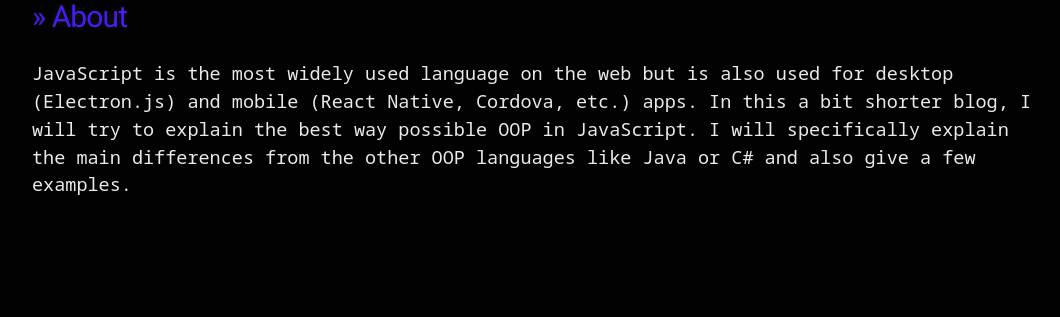
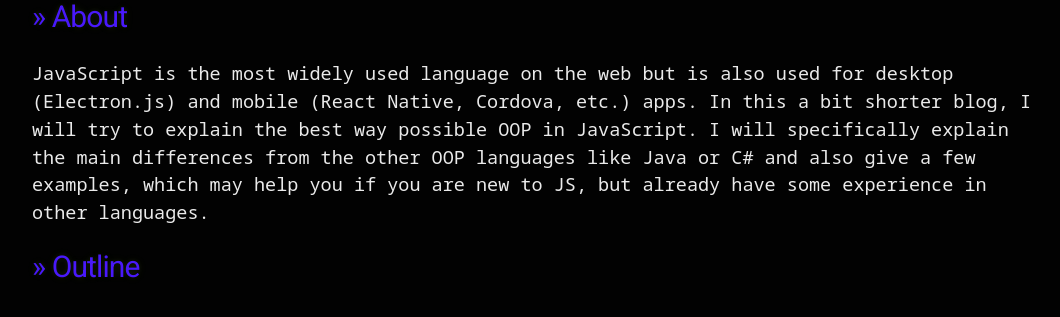
Before and after one commit to 20kilograma/blog, a Jekyll site: the page built from oop-js.md, in a window 1280 px wide, cut to the strip 569-886 px from the top of the page. Shown: the whole strip, without its empty margins (108-1168 px from the left). Built offline with Jekyll 4.4.1, drawn with Linux system fonts in a browser that asks for light colours; nearby versions of some CDN libraries; some web fonts are replaced; our own code applies the rules of GitHub Pages for plain Markdown files.

Commit message:
Update oop-js.md

```diff
--- a/oop-js.md
+++ b/oop-js.md
@@ -8,4 +8,6 @@
 
 # >> About
 
-JavaScript is the most widely used language on the web but is also used for desktop (Electron.js) and mobile (React Native, Cordova, etc.) apps. In this a bit shorter blog, I will try to explain the best way possible OOP in JavaScript. I will specifically explain the main differences from the other OOP languages like Java or C# and also give a few examples.
+JavaScript is the most widely used language on the web but is also used for desktop (Electron.js) and mobile (React Native, Cordova, etc.) apps. In this a bit shorter blog, I will try to explain the best way possible OOP in JavaScript. I will specifically explain the main differences from the other OOP languages like Java or C# and also give a few examples, which may help you if you are new to JS, but already have some experience in other languages.
+
+# >> Outline
```
